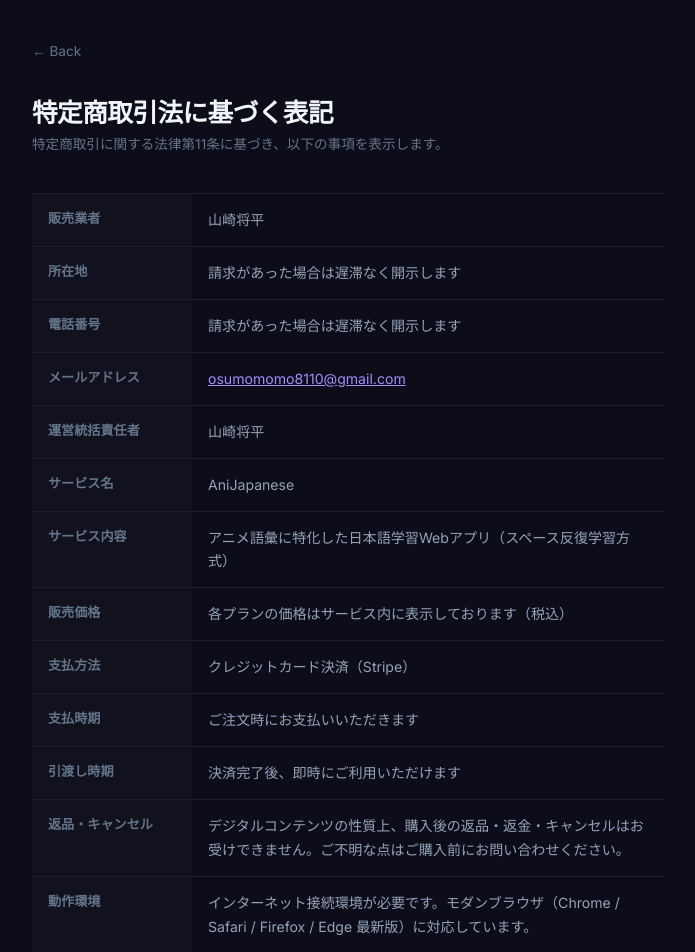
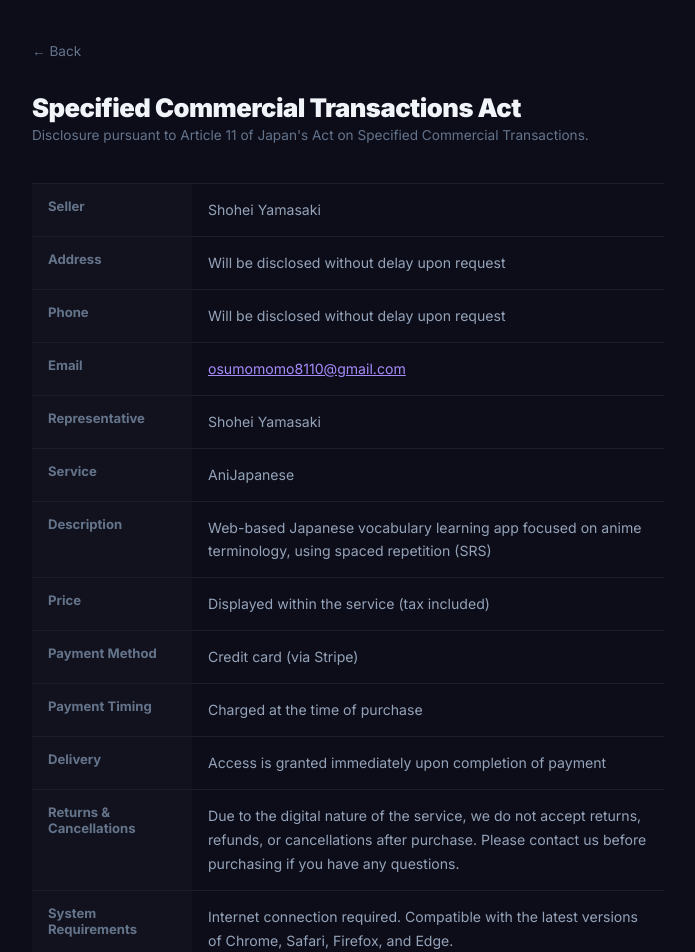
Before and after one commit to kozyocho/anijapanese-next, a Next.js app: page /tokushoho in a window 1280 px wide. Shown: the top 952 px of the page, without its empty margins (292-987 px from the left). Built offline with nearby package versions, Linux system fonts and the light colour scheme; no server answers.

Commit message:
Translate tokushoho page to English

```diff
--- a/app/page.tsx
+++ b/app/page.tsx
@@ -333,7 +333,7 @@
                 <div style={{ display: 'flex', justifyContent: 'center', gap: '20px', flexWrap: 'wrap' }}>
                     <Link href="/privacy" style={{ fontSize: '0.75rem', color: '#475569', textDecoration: 'none' }}>Privacy Policy</Link>
                     <Link href="/terms" style={{ fontSize: '0.75rem', color: '#475569', textDecoration: 'none' }}>Terms of Service</Link>
-                    <Link href="/tokushoho" style={{ fontSize: '0.75rem', color: '#475569', textDecoration: 'none' }}>特定商取引法</Link>
+                    <Link href="/tokushoho" style={{ fontSize: '0.75rem', color: '#475569', textDecoration: 'none' }}>Specified Commercial Transactions</Link>
                     <a href="mailto:osumomomo8110@gmail.com" style={{ fontSize: '0.75rem', color: '#475569', textDecoration: 'none' }}>Contact</a>
                 </div>
             </footer>
--- a/app/tokushoho/page.tsx
+++ b/app/tokushoho/page.tsx
@@ -1,21 +1,21 @@
 import Link from 'next/link'
 
-export const metadata = { title: '特定商取引法に基づく表記 — AniJapanese' }
+export const metadata = { title: 'Specified Commercial Transactions Act — AniJapanese' }
 
 const TABLE: { label: string; value: React.ReactNode }[] = [
-    { label: '販売業者', value: '山崎将平' },
-    { label: '所在地', value: '請求があった場合は遅滞なく開示します' },
-    { label: '電話番号', value: '請求があった場合は遅滞なく開示します' },
-    { label: 'メールアドレス', value: <a href="mailto:osumomomo8110@gmail.com" style={{ color: '#a78bfa' }}>osumomomo8110@gmail.com</a> },
-    { label: '運営統括責任者', value: '山崎将平' },
-    { label: 'サービス名', value: 'AniJapanese' },
-    { label: 'サービス内容', value: 'アニメ語彙に特化した日本語学習Webアプリ（スペース反復学習方式）' },
-    { label: '販売価格', value: '各プランの価格はサービス内に表示しております（税込）' },
-    { label: '支払方法', value: 'クレジットカード決済（Stripe）' },
-    { label: '支払時期', value: 'ご注文時にお支払いいただきます' },
-    { label: '引渡し時期', value: '決済完了後、即時にご利用いただけます' },
-    { label: '返品・キャンセル', value: 'デジタルコンテンツの性質上、購入後の返品・返金・キャンセルはお受けできません。ご不明な点はご購入前にお問い合わせください。' },
-    { label: '動作環境', value: 'インターネット接続環境が必要です。モダンブラウザ（Chrome / Safari / Firefox / Edge 最新版）に対応しています。' },
+    { label: 'Seller', value: 'Shohei Yamasaki' },
+    { label: 'Address', value: 'Will be disclosed without delay upon request' },
+    { label: 'Phone', value: 'Will be disclosed without delay upon request' },
+    { label: 'Email', value: <a href="mailto:osumomomo8110@gmail.com" style={{ color: '#a78bfa' }}>osumomomo8110@gmail.com</a> },
+    { label: 'Representative', value: 'Shohei Yamasaki' },
+    { label: 'Service', value: 'AniJapanese' },
+    { label: 'Description', value: 'Web-based Japanese vocabulary learning app focused on anime terminology, using spaced repetition (SRS)' },
+    { label: 'Price', value: 'Displayed within the service (tax included)' },
+    { label: 'Payment Method', value: 'Credit card (via Stripe)' },
+    { label: 'Payment Timing', value: 'Charged at the time of purchase' },
+    { label: 'Delivery', value: 'Access is granted immediately upon completion of payment' },
+    { label: 'Returns & Cancellations', value: 'Due to the digital nature of the service, we do not accept returns, refunds, or cancellations after purchase. Please contact us before purchasing if you have any questions.' },
+    { label: 'System Requirements', value: 'Internet connection required. Compatible with the latest versions of Chrome, Safari, Firefox, and Edge.' },
 ]
 
 export default function TokushohoPage() {
@@ -24,10 +24,10 @@
             <Link href="/" style={{ fontSize: '0.85rem', color: '#64748b', textDecoration: 'none' }}>← Back</Link>
 
             <h1 style={{ fontSize: '1.6rem', fontWeight: 900, letterSpacing: '-0.02em', margin: '32px 0 4px' }}>
-                特定商取引法に基づく表記
+                Specified Commercial Transactions Act
             </h1>
             <p style={{ color: '#64748b', fontSize: '0.85rem', marginBottom: '40px' }}>
-                特定商取引に関する法律第11条に基づき、以下の事項を表示します。
+                Disclosure pursuant to Article 11 of Japan's Act on Specified Commercial Transactions.
             </p>
 
             <div style={{ display: 'flex', flexDirection: 'column', gap: '0' }}>
@@ -55,8 +55,8 @@
             </div>
 
             <p style={{ marginTop: '32px', fontSize: '0.8rem', color: '#475569', lineHeight: 1.8 }}>
-                ※ 所在地・電話番号については、消費者からの請求があった場合は遅滞なく開示いたします。<br />
-                ※ お問い合わせはメールにてお受けしております。
+                * Address and phone number will be disclosed without delay upon request from consumers.<br />
+                * Please contact us by email for any inquiries.
             </p>
         </div>
     )
```
